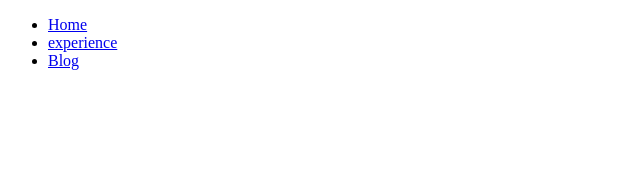
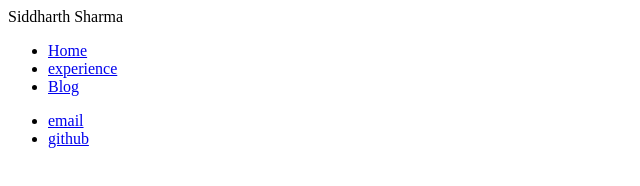
Before and after one commit to ssiddharthssharma/ssiddharthssharma.github.io, a plain HTML site: page index.html in a window 1280 px wide. Shown: the whole page, without its empty margins (0-640 px from the left). Drawn offline with Linux system fonts and the light colour scheme.

Commit message:
Update index.html

```diff
--- a/index.html
+++ b/index.html
@@ -1,20 +1,24 @@
 <!DOCTYPE html>
 <html>
 
-  <head> </head>
+<head> Siddharth Sharma </head>
   <body>
     <nav>
-    		<ul>
-        		<li><a href="/">Home</a></li>
-        		<li><a href="/experience">experience</a></li>
-        		<li><a href="/blog">Blog</a></li>
-    		</ul>
-		</nav>
-  </body>
+    	<ul>
+        	<li><a href="/">Home</a></li>
+        	<li><a href="/experience">experience</a></li>
+        	<li><a href="/blog">Blog</a></li>
+    	</ul>
+    </nav>
 
+    <footer>
+    	<ul>
+        	<li><a href="mailto:ssiddharthssharma@gmail.com">email</a></li>
+        	<li><a href="https://github.com/ssiddharthssharma">github</a></li>
+	</ul>
+    </footer>
 
-
-
+</body>
 
 
 </html>
```
